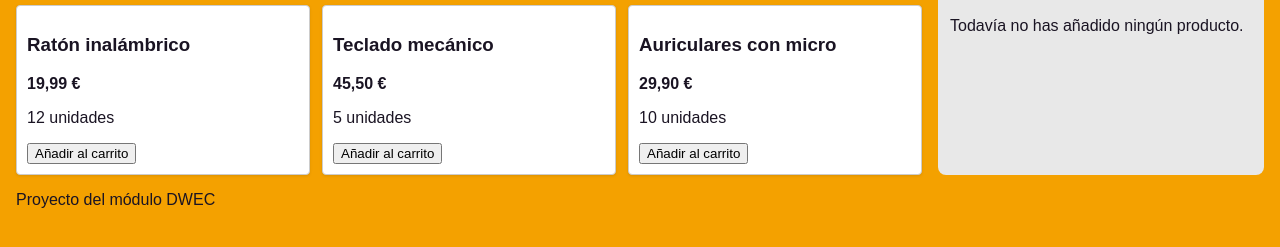
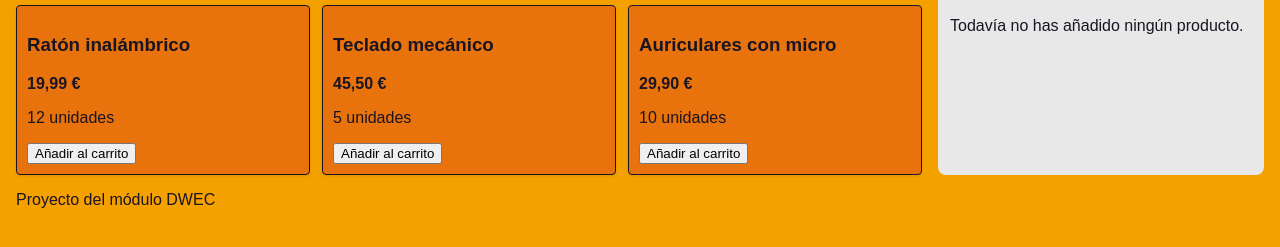
Before and after one commit to FSolaje/tienda-tecnoclick, a plain HTML site: page escaparate/index.html in a window 1280 px wide. Shown: the part 193-440 px from the top of the page. Drawn offline with Linux system fonts and the light colour scheme.

Commit message:
producto, cambiar el background y color de borde

```diff
--- a/escaparate/estilos.css
+++ b/escaparate/estilos.css
@@ -62,8 +62,8 @@ header {
 
 .producto {
     flex: 1 1 180px;
-    background: white;
-    border: 1px solid #ccc;
+     background: var(--bg-producto);
+     border: 1px solid var(--borderColor-producto);
     border-radius: 4px;
     padding: 10px;
     box-shadow: 0 1px 3px rgba(0,0,0,0.1);
```
